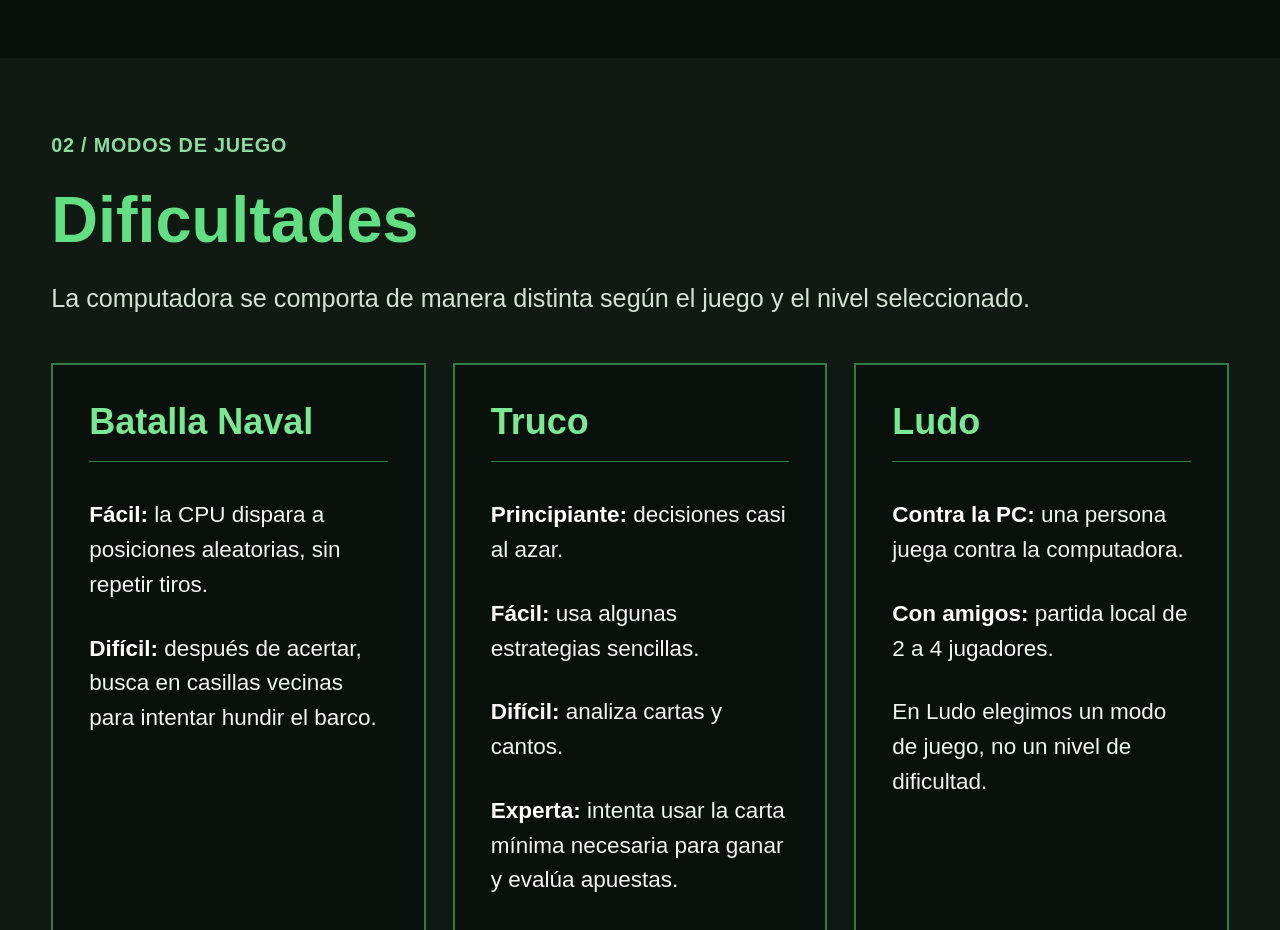
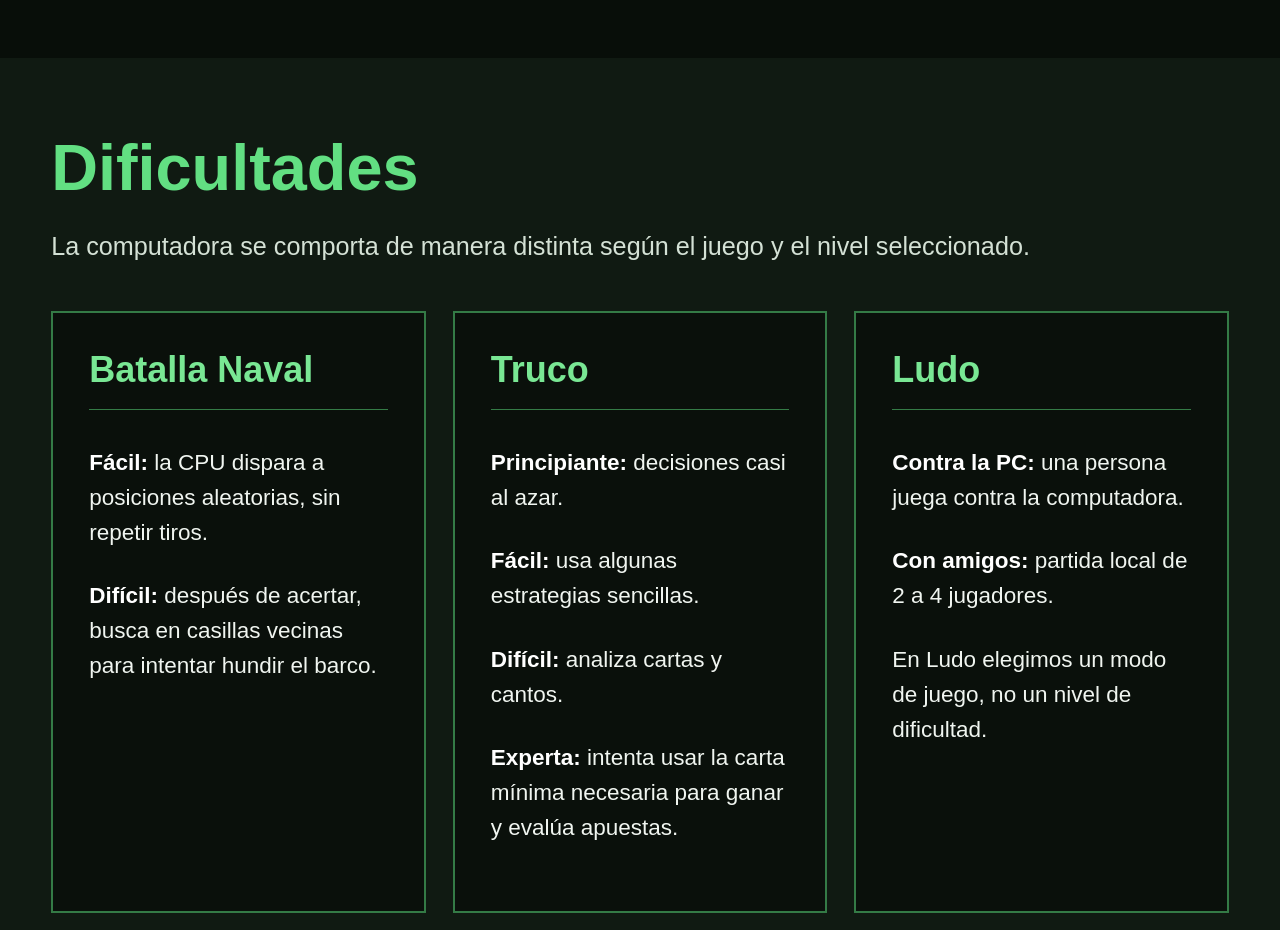
Before and after one commit to Rodrigo5b/TRIPLEVERSE-WEB, a plain HTML site: page index.html in a window 1280 px wide. Shown: the part 2100-3030 px from the top of the page. Drawn offline with Linux system fonts and the light colour scheme.

Commit message:
cambio html

```diff
--- a/index.html
+++ b/index.html
@@ -71,7 +71,6 @@
 
         <!-- DIFICULTADES -->
         <section id="dificultades" class="seccion fondo-alterno">
-            <p class="subtitulo">02 / MODOS DE JUEGO</p>
             <h2>Dificultades</h2>
             <p class="introduccion">La computadora se comporta de manera distinta según el juego y el nivel seleccionado.</p>
 
```
